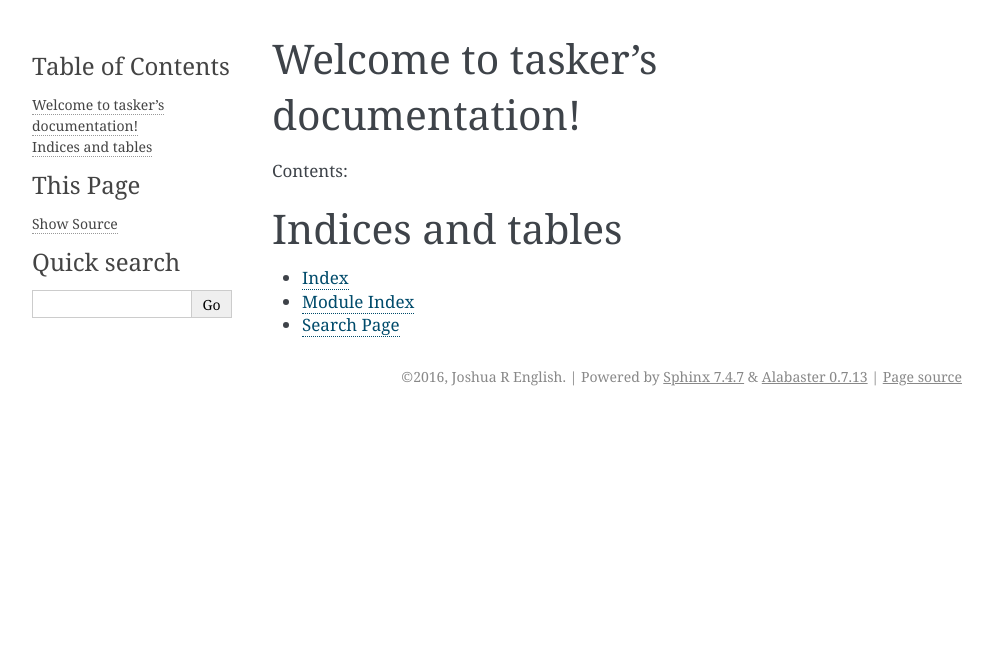
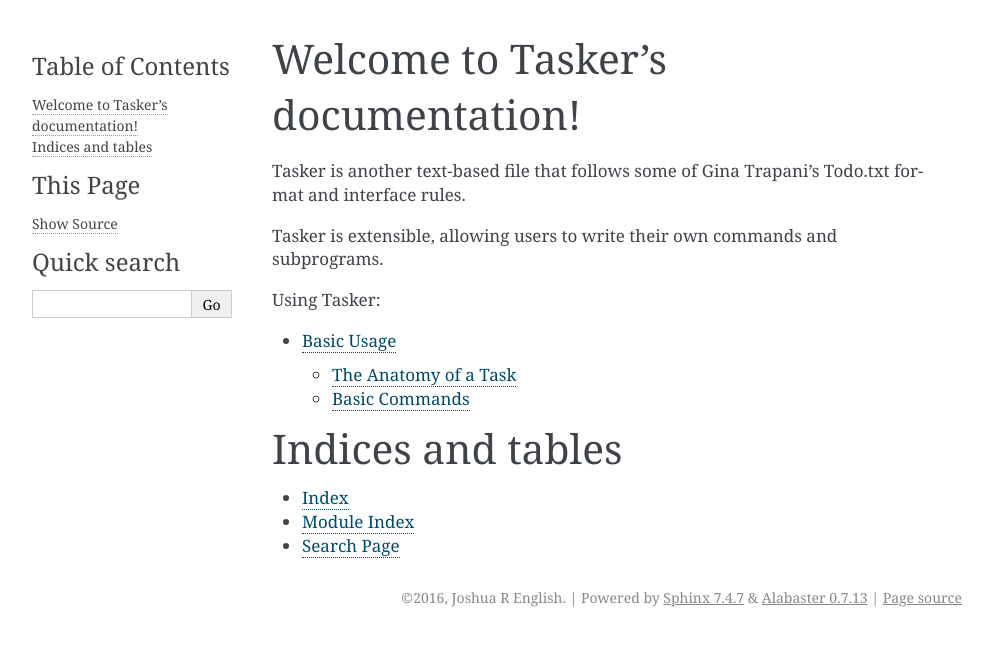
Before and after one commit to JoshuaEnglish/tasker, a Sphinx documentation site: the page built from docs/index.rst, in a window 1280 px wide. Shown: the top 646 px of the page, without its empty margins (148-1141 px from the left). Built offline with Sphinx 7.4.7, drawn with Linux system fonts in a browser that asks for light colours.

Commit message:
Quotidian changes for 2016-03-08

```diff
--- a/docs/index.rst
+++ b/docs/index.rst
@@ -3,13 +3,22 @@
    You can adapt this file completely to your liking, but it should at least
    contain the root `toctree` directive.
 
-Welcome to tasker's documentation!
+Welcome to Tasker's documentation!
 ==================================
 
-Contents:
+Tasker is another text-based file that follows some of Gina Trapani's Todo.txt
+format and interface rules.
+
+Tasker is extensible, allowing users to write their own commands and
+subprograms.
+
+
+Using Tasker:
 
 .. toctree::
    :maxdepth: 2
+
+   basic_usage
 
 
 
```
Also changed, not shown: docs/basic_usage.rst (added, +72 -0 lines), 4 other files.
